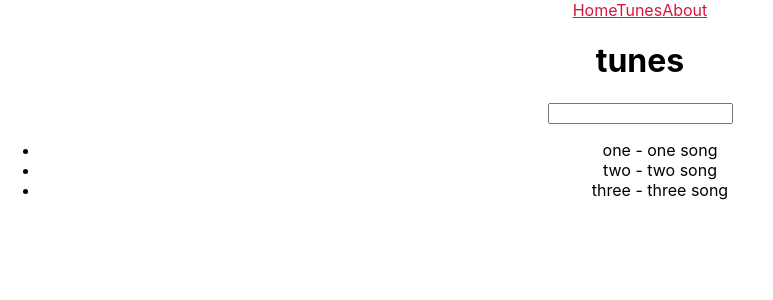
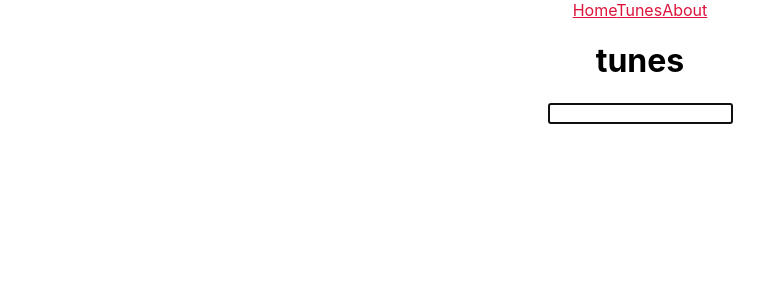
Before and after one commit to Daniel-Zitnik/react-app, a React (Create React App) app: page /tunes in a window 1280 px wide. Shown: the top 300 px of the page, without its empty margins (0-773 px from the left). Built offline with nearby package versions, Linux system fonts and the light colour scheme.

Commit message:
code simplification

```diff
--- a/src/components/TunesSearch.tsx
+++ b/src/components/TunesSearch.tsx
@@ -1,34 +1,37 @@
 // react
-import React, { useState, ChangeEvent, FormEvent } from 'react'
+import React, { useRef, ChangeEvent, FormEvent } from 'react'
 // styles
 import styles from '../styles/Tunes.module.scss';
 
 type Props = {
     onSearchFormSubmit: (data: string) => void
-    onInputChange: (data: string) => void
-    searchQuery: string
 }
 
 const TunesSearch = (props: Props) => {
-    // props
-    const { searchQuery } = props
+    // input ref
+    const searchInput = useRef<HTMLInputElement>(null)
 
     // input change
     const handleInputChange = (e: ChangeEvent<HTMLInputElement>) => {
-        props.onInputChange(e.target.value);
+        searchMusic();
     }
 
     // form submit
     const handleSubmit = (e: FormEvent<HTMLFormElement>) => {
         e.preventDefault();
-        props.onSearchFormSubmit(searchQuery);
+        searchMusic();
+    }
+
+    // search music
+    const searchMusic = () => {
+        console.log(searchInput.current?.value);
     }
 
     // template
     return (
         <div>
             <form onSubmit={handleSubmit}>
-                <input type="text" value={searchQuery} onChange={handleInputChange} />
+                <input type="text" ref={searchInput} autoFocus onChange={handleInputChange}  />
             </form>
         </div>
     )
--- a/src/pages/Tunes.tsx
+++ b/src/pages/Tunes.tsx
@@ -10,27 +10,11 @@ type Props = {}
 
 const Tunes = (props: Props) => {
     // state
-    const [searchQuery, setSearchQuery] = useState('');
-    const [songs, setSongs] = useState([
-        {id: 1, artist: 'one', name: 'one song'},
-        {id: 2, artist: 'two', name: 'two song'},
-        {id: 3, artist: 'three', name: 'three song'}
-    ])
-
-    // callback input change
-    const handleInputChange = (data: string) => {
-        setSearchQuery(data);
-    }
+    const [songs, setSongs] = useState([])
 
     // callback form submit
     const handleSearchFormSubmit = (data: string) => {
-        const newSong = {
-            id: Math.max (...songs.map (s => s.id)) + 1,
-            artist: data,
-            name: data + ' song'
-        }
-
-        setSongs([...songs, newSong]);
+        setSongs([]);
     }
 
     // template
@@ -39,8 +23,6 @@ const Tunes = (props: Props) => {
         <h1>tunes</h1>
         <TunesSearch
             onSearchFormSubmit={handleSearchFormSubmit}
-            onInputChange={handleInputChange}
-            searchQuery={searchQuery}
         />
         <TunesList songs={ songs }/>
         </>
```
